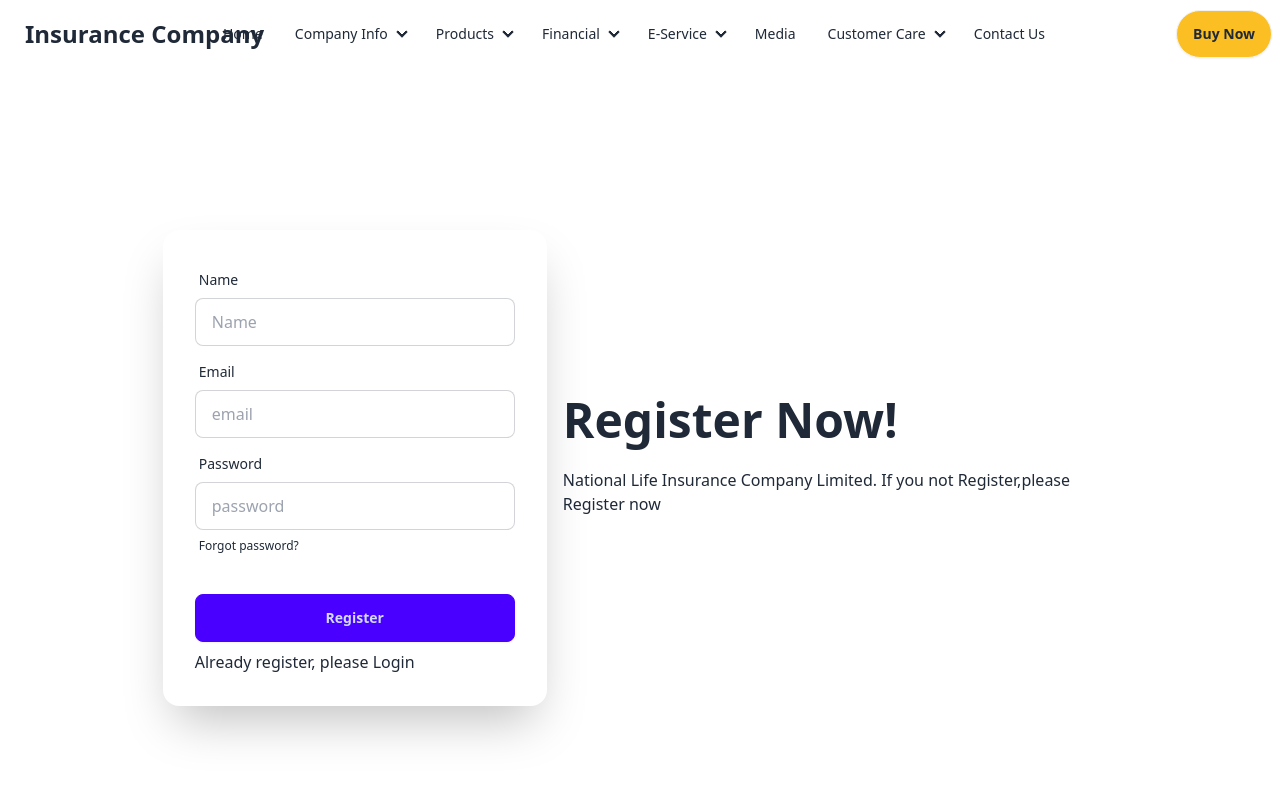
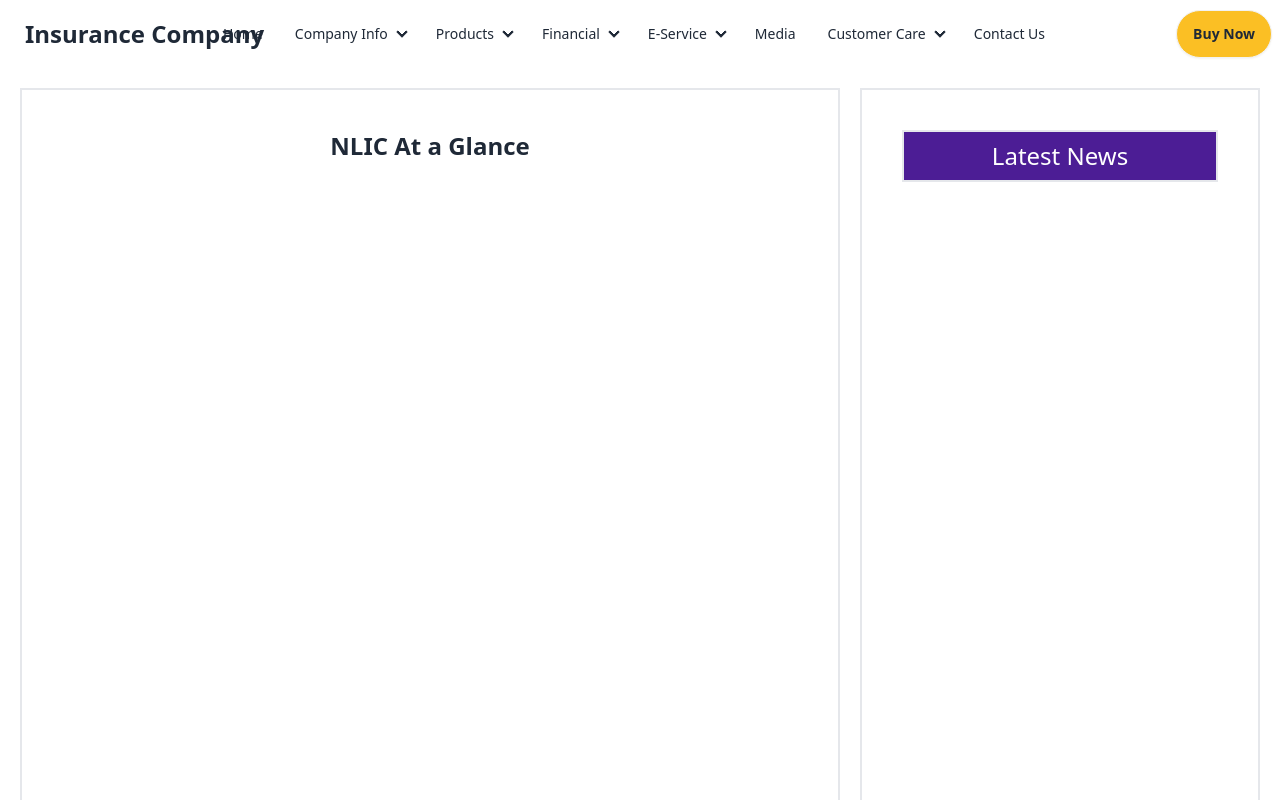
Before and after one commit to safimiazi/life-insurance, a React (Vite) app: page /about in a window 1280 px wide. Shown: the top 800 px of the page. Built offline with nearby package versions, Linux system fonts and the light colour scheme; no server answers.

Commit message:
setup structure in the about pages

```diff
--- a/src/Pages/About.jsx
+++ b/src/Pages/About.jsx
@@ -1,12 +1,16 @@
 
 const About = () => {
     return (
-        <div className="grid md:grid-cols-2 grid-cols-1">
-            <div className="border-2">
-
+        <div className="grid md:grid-cols-3 grid-cols-1 md:p-5 min-h-screen gap-5">
+            <div className="border-2 col-span-2 ">
+          <div className="pt-10">
+            <h3 className="text-2xl text-center font-bold">NLIC At a Glance</h3>
+          </div>
             </div>
-            <div className="border-2">
-
+            <div className="border-2 p-10">
+                <div className="border-2">
+<div className="p-2 bg-violet-900 text-white text-2xl text-center">Latest News</div>
+                </div>
             </div>
         </div>
     );
--- a/src/ReactRouter/Router.jsx
+++ b/src/ReactRouter/Router.jsx
@@ -3,6 +3,7 @@
 import Home from "../Pages/Home";
 import Login from "../Pages/Login";
 import Register from "../Pages/Register";
+import About from "../Pages/About";
 
 const router = createBrowserRouter([
     {
@@ -23,7 +24,7 @@
         },
         {
             path: "/about",
-            element: <Register/>
+            element: <About/>
         },
 
       ]
--- a/src/Shared/Navbar.jsx
+++ b/src/Shared/Navbar.jsx
@@ -19,14 +19,14 @@
             </svg>
           </div>
           <ul tabIndex={0} className="menu menu-sm dropdown-content mt-3 z-[1] p-2 shadow bg-base-100 rounded-box w-52">
-            <NavLink to={"/"}>
+            <NavLink to="/">
               <li><a>Home</a></li>
             </NavLink>
 
             <li>
               <a>Company Info</a>
               <ul className="p-2">
-                <NavLink to={"/about"}>
+                <NavLink to="/about">
                   <li><a>About Us</a></li>
                 </NavLink>
                 <li><a>Board Of Directors</a></li>
@@ -64,36 +64,27 @@
                 <li><a>Apply For Policy</a></li>
               </ul>
             </li>
-            <li><a>Home</a></li>
 
-            <li>
-              <a>Customer Care</a>
-              <ul className="p-2">
-                <li><a>Life Insurance</a></li>
-                <li><a>Service Center</a></li>
-                <li><a>Area Office</a></li>
-                <li><a>Zonal Office</a></li>
-                <li><a>Discount Facility</a></li>
-                <li><a>DownLoad</a></li>
-              </ul>
-            </li>
-
-            <li><a>Contact Us</a></li>
+            <NavLink to="/contact">
+              <li><a>Contact Us</a></li>
+            </NavLink>
 
           </ul>
+
         </div>
         <a className="btn btn-ghost text-md md:text-2xl">Insurance Company</a>
       </div>
       <div className="navbar-center hidden  lg:flex">
         <ul className="menu menu-horizontal px-1">
-          <NavLink to={"/"}>
+          <NavLink to="/">
             <li><a>Home</a></li>
           </NavLink>
+
           <li>
             <details>
               <summary>Company Info</summary>
               <ul className="p-2 z-10 w-56">
-                <NavLink to={"/about"}>
+                <NavLink to="/about">
                   <li><a>About Us</a></li>
                 </NavLink>
                 <li><a>Board Of Directors</a></li>
@@ -102,6 +93,7 @@
               </ul>
             </details>
           </li>
+
           <li>
             <details>
               <summary>Products</summary>
@@ -114,6 +106,7 @@
               </ul>
             </details>
           </li>
+
           <li>
             <details>
               <summary>Financial</summary>
@@ -124,6 +117,7 @@
               </ul>
             </details>
           </li>
+
           <li>
             <details>
               <summary>E-Service</summary>
@@ -153,7 +147,6 @@
           </li>
 
           <li><a>Contact Us</a></li>
-
         </ul>
       </div>
       <div className="navbar-end ml-3">
```
Also changed, not shown: src/Shared/nav.css (added, +10 -0 lines), src/assets/about.jpg (added).
